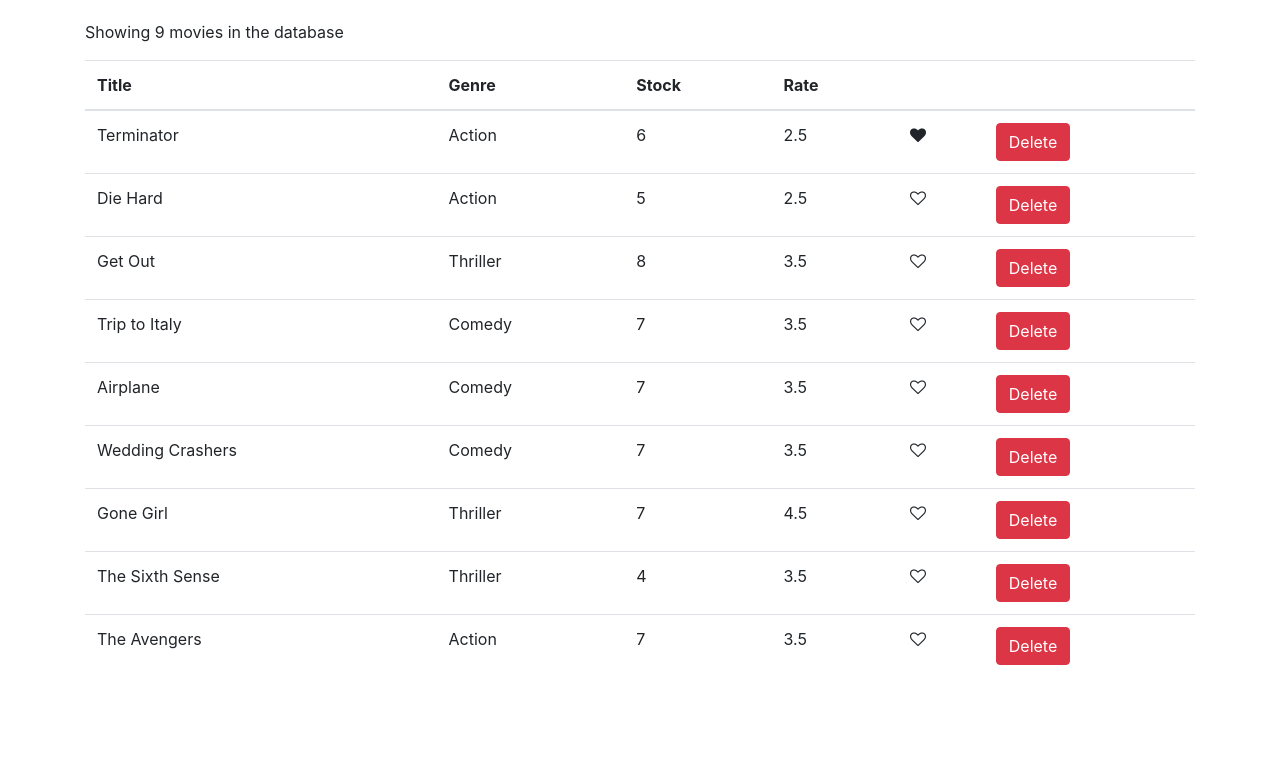
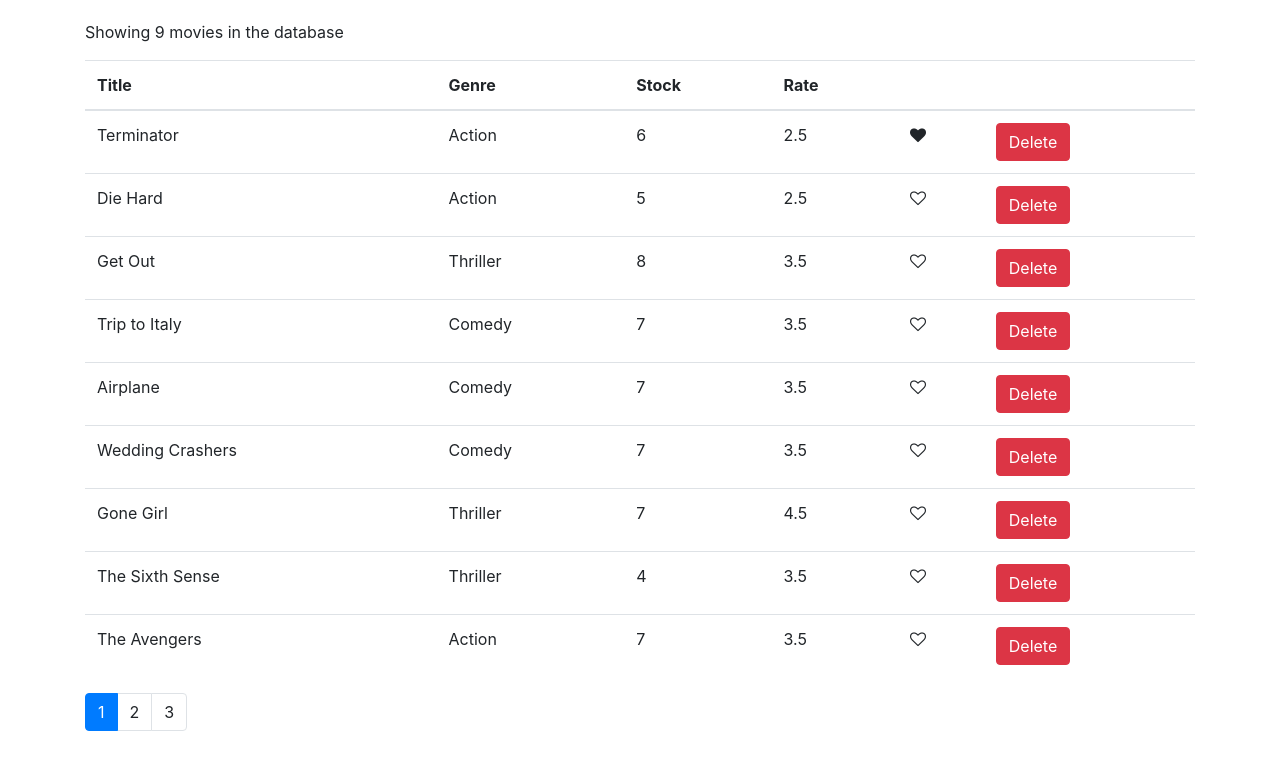
Before and after one commit to tusrr/vidly, a React (Create React App) app: page / in a window 1280 px wide. Shown: the top 770 px of the page. Built offline with nearby package versions, Linux system fonts and the light colour scheme.

Commit message:
Changes to be committed: 	modified:   src/components/common/like.jsx 	modified:   src/components/common/pagination.jsx 	modified:   src/components/movies.jsx

```diff
--- a/src/components/common/pagination.jsx
+++ b/src/components/common/pagination.jsx
@@ -2,9 +2,11 @@
 import _ from 'lodash';
 const Pagination = (props) => {
 
-    const {itemsCount, pageSize} = props;
+    const {itemsCount, pageSize, currentPage, onPageChange} = props;
+    console.log(currentPage);
+
     const pagesCount = Math.ceil(itemsCount / pageSize); //  this willl return smallest integer , greater than or equal to the floating pt num
-    console.log(pagesCount);
+    // console.log(pagesCount);
     if(pagesCount===1) return null;
     const pages =_.range(1,pagesCount+1);
     //this will return an array from  1 to n(takes n+1)
@@ -14,8 +16,9 @@
         // <React.Fragment>
         <nav>
             <ul className="pagination">
-            {pages.map(page =>(<li key={page} className="page-item">
-                <a className="page-link">{page} onClick={()=> props.onPageChange(page)}</a>
+            {pages.map(page =>(
+            <li key={page} className={ page === currentPage ? "page-item active" : "page-item"}>
+                <a className="page-link" onClick={()=> onPageChange(page)}> {page} </a>
                 </li>
             ))}
 
--- a/src/components/movies.jsx
+++ b/src/components/movies.jsx
@@ -5,7 +5,8 @@
 class Movies extends Component {
     state = {
         movies: getMovies(),
-        pageSize:10
+        currentPage: 1,
+        pageSize:3
      }
 
      handleDelete = (movie) =>{
@@ -25,11 +26,13 @@
     };
 
     handlePageChange=(page) =>{
-    console.log(page);
+    this.setState({currentPage:page});
 }
 
     render() {
         const {length: count} = this.state.movies;
+        const {currentPage, pageSize} = this.state;
+
 
         if(count ===0)
         return <p>There are no movies in the database.</p>;
@@ -52,15 +55,13 @@
             </thead>
             <tbody>
                 {this.state.movies.map(movie=>(
-                <tr key="movie._id  ">
+                <tr key={movie._id}>
                     <td>{movie.title}</td>
                     <td>{movie.genre.name}</td>
                     <td>{movie.numberInStock}</td>
                     <td>{movie.dailyRentalRate}</td>
                     <td>
-                        <Like liked={movie.liked} onClick={()=>this.handleLike(movie)}
-
-                        />
+                        <Like liked={movie.liked} onClick={()=>this.handleLike(movie)}/>
                     </td>
                     <td><button onClick={() => this.handleDelete(movie)}
                     className="btn btn-danger">Delete</button></td>
@@ -70,7 +71,8 @@
         </table>
         <Pagination
         itemsCount = {count}
-        pageSize= {this.state.pageSize}
+        pageSize= {pageSize}
+        currentPage= {currentPage}
         onPageChange= {this.handlePageChange}/>
         </React.Fragment>
     )}
```
Also changed, not shown: src/components/common/like.jsx (line endings or trailing spaces).
